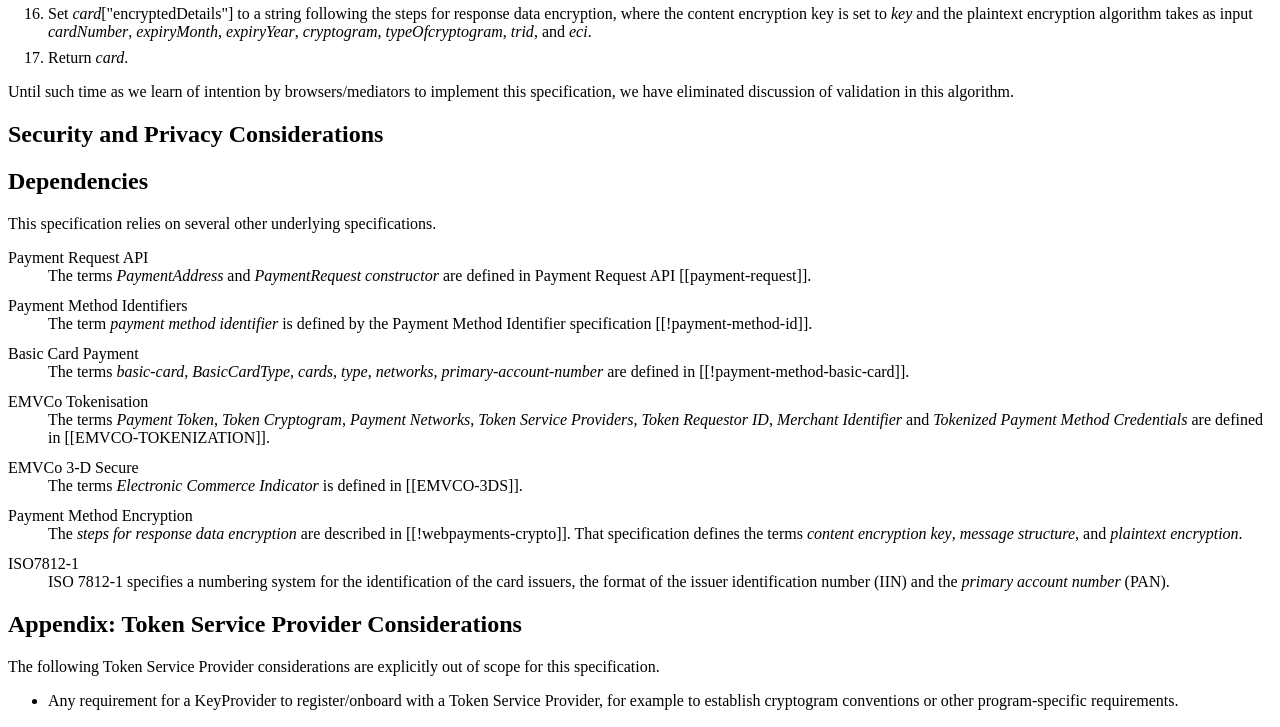
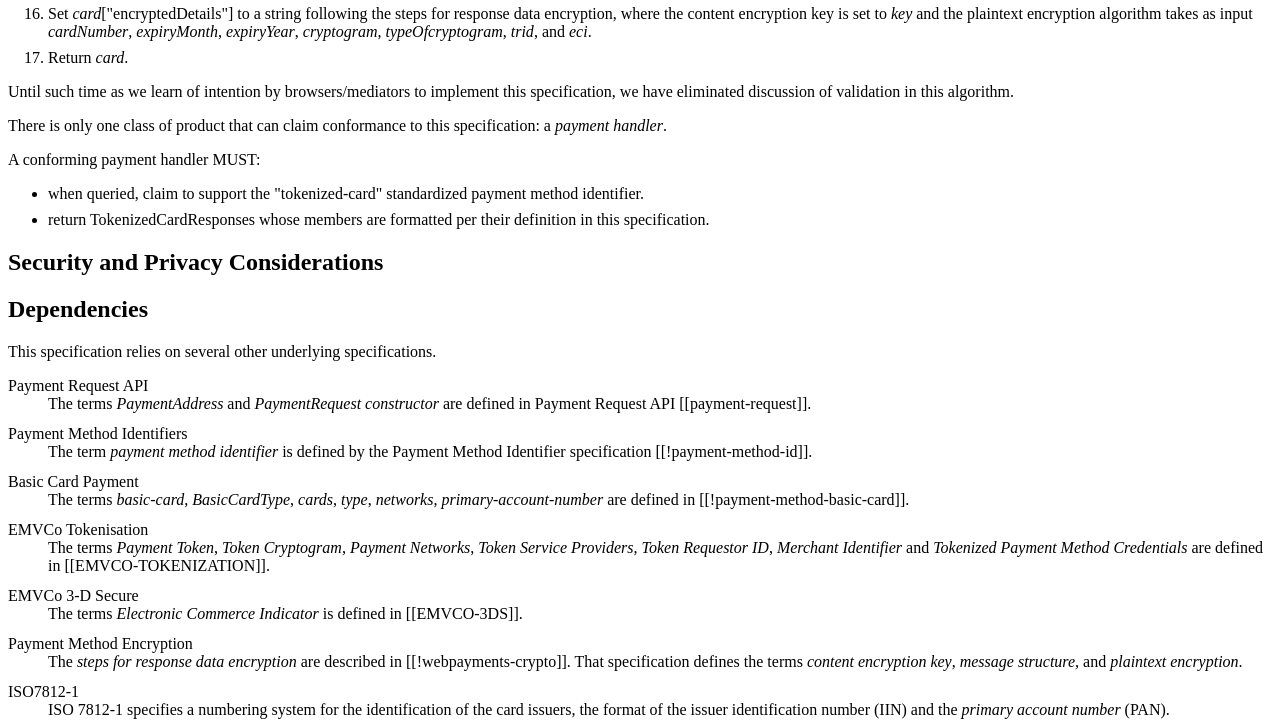
Before and after one commit to w3c/webpayments-methods-tokenization, a plain HTML site: page index.html in a window 1280 px wide. Shown: the part 5029-5756 px from the top of the page. Drawn offline with Linux system fonts and the light colour scheme; a script that the page names is missing.

Commit message:
conformance, link fix

```diff
--- a/index.html
+++ b/index.html
@@ -563,9 +563,9 @@ new PaymentRequest(methodData, details);
           "infra#list">list</a> of <a>type</a> <var>types</var>, a
           <a data-cite="infra#list">list</a> of <a>network</a>
           <var>networks</var>, a <a data-cite="infra#list">list</a> of
-          <a>cryptogramType</a> <var>cryptograms</var> and a <a>usageType</a>
-          <var>usage</var>. It returns true if the <var>card</var> is
-          supported, false otherwise.
+          <a>cryptogramType</a> <var>cryptograms</var> and a <a data-link-for=
+          "TokenizedCardRequest">usageType</a> <var>usage</var>. It returns
+          true if the <var>card</var> is supported, false otherwise.
         </p>
         <ol class="algorithm">
           <li>If <var>types</var> <a data-cite="!infra#list-is-empty">is
@@ -714,6 +714,27 @@ new PaymentRequest(methodData, details);
         <p class="issue" data-number="43"></p>
       </section>
     </section>
+    <section id="conformance">
+      <p>
+        There is only one class of product that can claim conformance to this
+        specification: a <dfn>payment handler</dfn>.
+      </p>
+      <p>
+        A conforming <a>payment handler</a> MUST:
+      </p>
+      <ul>
+        <li data-tests=
+        "payment-method-basic-card/payment-request-canmakepayment-method.https.html">
+        when queried, claim to support the "<a>tokenized-card</a>"
+        <a>standardized payment method identifier</a>.
+        </li>
+        <li data-tests=
+        "payment-method-basic-card/basiccardresponse-member-formats-manual.https.html">
+        return <a>TokenizedCardResponse</a>s whose members are formatted per
+        their definition in this specification.
+        </li>
+      </ul>
+    </section>
     <section id="security">
       <h2>
         Security and Privacy Considerations
```
